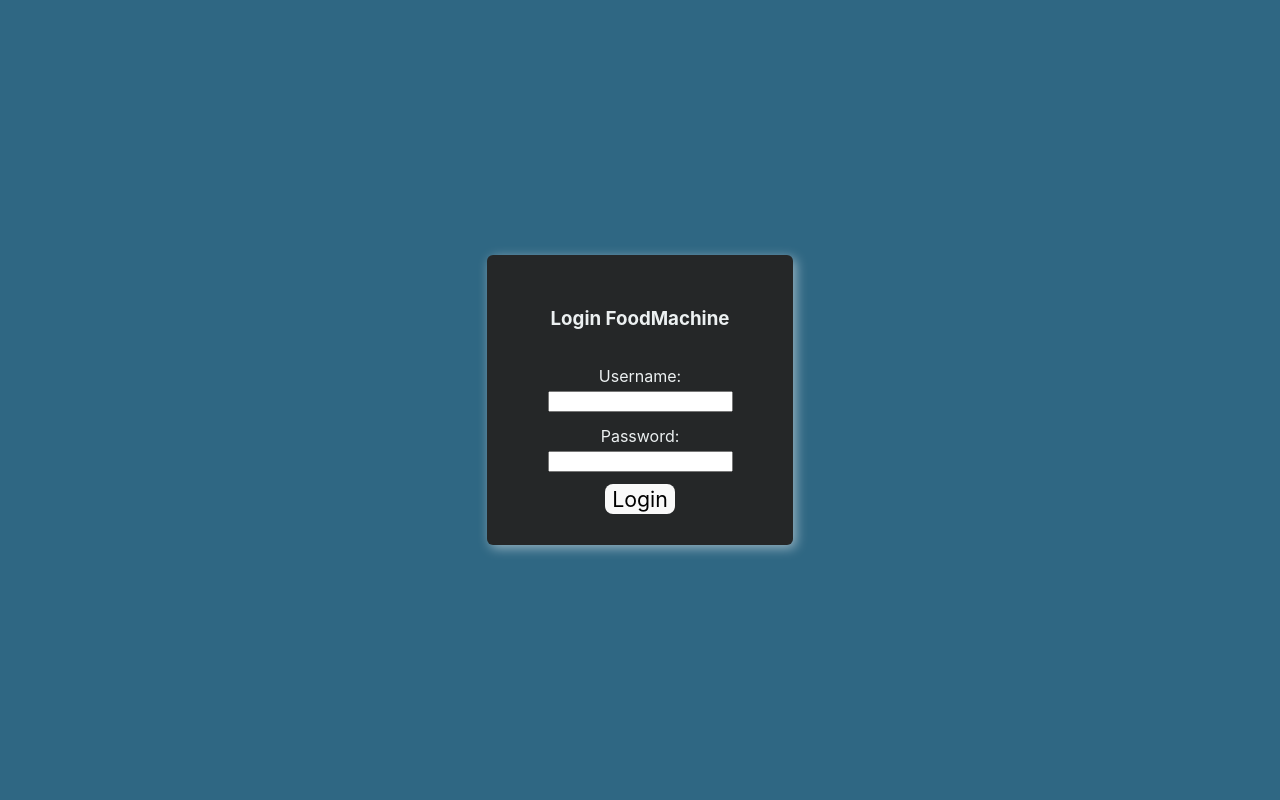
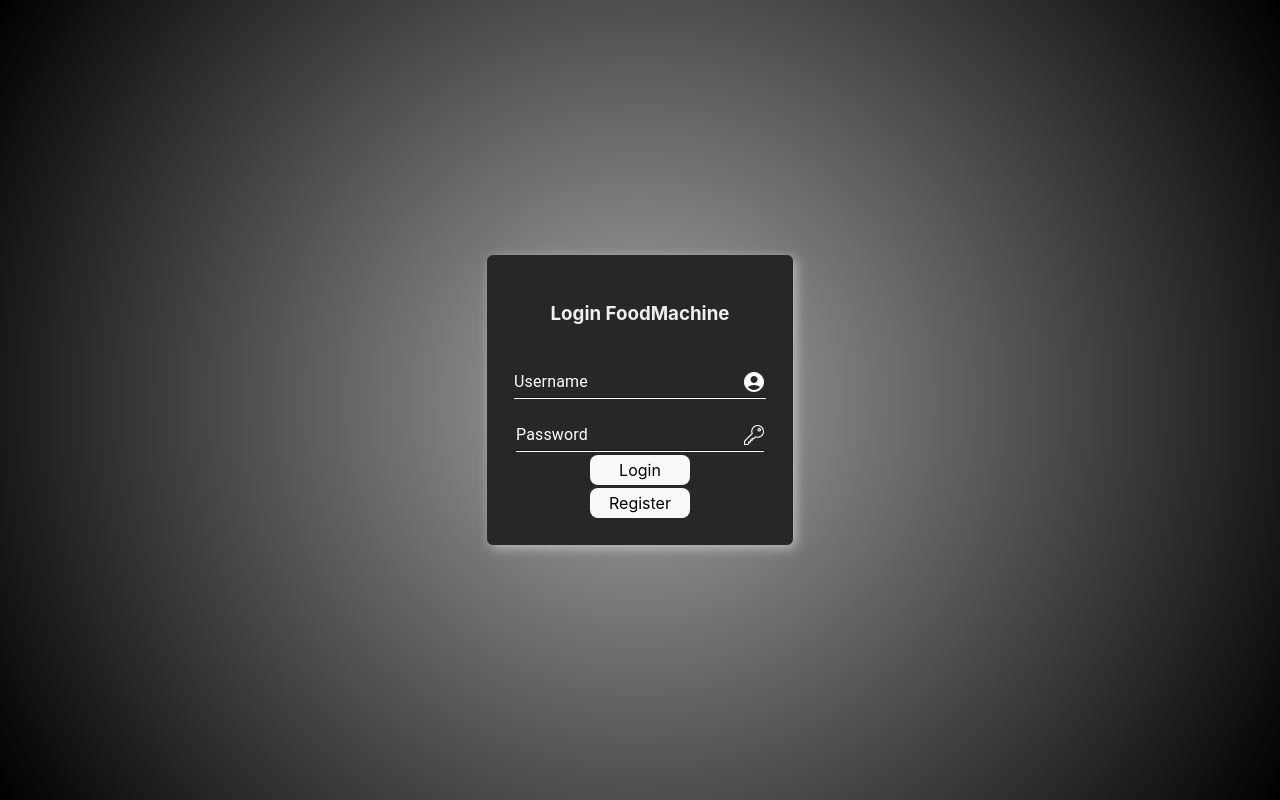
Before and after one commit to Una0320/FoodMachine3, a React (Vite) app in the folder Frontend/frontend/: page / in a window 1280 px wide. Built offline with nearby package versions, Linux system fonts and the light colour scheme; no server answers.

Commit message:
0205_1800

```diff
--- a/Frontend/frontend/package.json
+++ b/Frontend/frontend/package.json
@@ -12,6 +12,7 @@
   "dependencies": {
     "@emotion/react": "^11.11.3",
     "@emotion/styled": "^11.11.0",
+    "@mui/icons-material": "^5.15.7",
     "@mui/lab": "^5.0.0-alpha.162",
     "@mui/material": "^5.15.6",
     "@mui/system": "^5.15.5",
--- a/Frontend/frontend/src/CSS/Loginout.css
+++ b/Frontend/frontend/src/CSS/Loginout.css
@@ -4,7 +4,8 @@
     justify-content: center;
     align-items: center;
     height: 100vh;
-    background-color: #2f6783;
+    /* background-color: #2f6783; */
+    background: radial-gradient(circle, #A4A4A4 1%, #000);
     overflow: hidden;
 }
 
@@ -23,3 +24,9 @@
     padding: 25px;
     /* margin-right: 20px; */
 }
+
+.submitbtn{
+    width:100px;
+    height: 30px;
+    font-size: 16px;
+}
--- a/Frontend/frontend/src/Component/LastGrowAll.jsx
+++ b/Frontend/frontend/src/Component/LastGrowAll.jsx
@@ -11,7 +11,7 @@ const LastGrowAll = ({ socket, boxId }) => {
     //{ socket, boxId }
     //Today's date
     let objectDate = new Date();
-    let day = objectDate.getDate();
+    let day = objectDate.getDate()-1;
     let month = objectDate.getMonth() + 1;
     let year = objectDate.getFullYear();
     let fulldate = year + "-" + month + "-" + day;
--- a/Frontend/frontend/src/Component/LineChartCom.jsx
+++ b/Frontend/frontend/src/Component/LineChartCom.jsx
@@ -100,7 +100,7 @@ const LineChartCom = ({ socket , boxId}) => {
         let newDate = new Date();
         let year = newDate.getFullYear();
         let month = newDate.getMonth() + 1;
-        let day = newDate.getDate();
+        let day = newDate.getDate() -1;
         let hours = newDate.getHours();
         let minutes = (newDate.getMinutes() === 0) ? '00' : newDate.getMinutes();
 
@@ -132,7 +132,7 @@ const LineChartCom = ({ socket , boxId}) => {
         let newDate = new Date();
         let year = newDate.getFullYear();
         let month = newDate.getMonth() + 1;
-        let day = newDate.getDate();
+        let day = newDate.getDate() -1;
         let hours = newDate.getHours();
         let minutes = (newDate.getMinutes() === 0) ? '00' : newDate.getMinutes();
 
--- a/Frontend/frontend/src/Component/Loginout.jsx
+++ b/Frontend/frontend/src/Component/Loginout.jsx
@@ -2,6 +2,9 @@
 
 import React, { useState } from 'react';
 import { useNavigate } from 'react-router-dom';
+import InputAdornment from '@mui/material/InputAdornment';
+import TextField from '@mui/material/TextField';
+import AccountCircle from '@mui/icons-material/AccountCircle';
 
 import '../CSS/Loginout.css';
 
@@ -67,15 +70,50 @@ const Loginout = ({ isLoggedIn, setLoginstatue, setCurUser }) => {
         ) : (
             <div className='center_panel'>
                 <h3>Login FoodMachine</h3>
-                <label>
+                {/* <label>
                     Username:
                     <input type="text" value={username} onChange={(e) => setUsername(e.target.value)} />
                 </label>
                 <label>
                     Password:
                     <input type="password" value={password} onChange={(e) => setPassword(e.target.value)} />
-                </label>
-                <button onClick={handleLogin}>Login</button>
+                </label> */}
+                <TextField
+                    id="standard-basic" label="Username" variant="standard"
+                    InputProps={{
+                        endAdornment: (
+                            <InputAdornment position="end">
+                                <AccountCircle style={{ color: 'white' }} />
+                            </InputAdornment>
+                        ),
+                        style: { color: 'white', borderBottom: '1px solid white' },
+                    }}
+                    InputLabelProps= {{
+                        style: { color: 'white' },
+                    }}
+                    onChange={(e) => setUsername(e.target.value)}
+                />
+                <TextField
+                    id="standard-password-input" label="Password"
+                    type="password"
+                    autoComplete="current-password"
+                    InputProps={{
+                        endAdornment: (
+                            <InputAdornment position="end">
+                                <img style={{width:'20px', height:'20px'}} src='/key.png'></img>
+                                {/* <AccountCircle style={{ color: 'white' }} src='/key.png'/> */}
+                            </InputAdornment>
+                        ),
+                        style: { color: 'white', borderBottom: '1px solid white' },
+                    }}
+                    variant="standard"
+                    InputLabelProps= {{
+                        style: { color: 'white' },
+                    }}
+                    onChange={(e) => setPassword(e.target.value)}
+                />
+                <button className='submitbtn' onClick={handleLogin}>Login</button>
+                <button className='submitbtn'>Register</button>
             </div>
         )}
     </div>
--- a/Frontend/frontend/src/Component/VideoandPic.jsx
+++ b/Frontend/frontend/src/Component/VideoandPic.jsx
@@ -20,7 +20,7 @@ import 'swiper/css/pagination';
 const VideoandPic = ({ socket , boxId}) =>{
     //Today's date
     let objectDate = new Date();
-    let day = objectDate.getDate();
+    let day = objectDate.getDate() -1;
     let month = objectDate.getMonth() + 1;
     let year = objectDate.getFullYear();
     let fulldate = year + "-" + month + "-" + day;
```
Also changed, not shown: Frontend/frontend/public/key.png (added), 1 other file (tests, documents, lock files or other folders).
